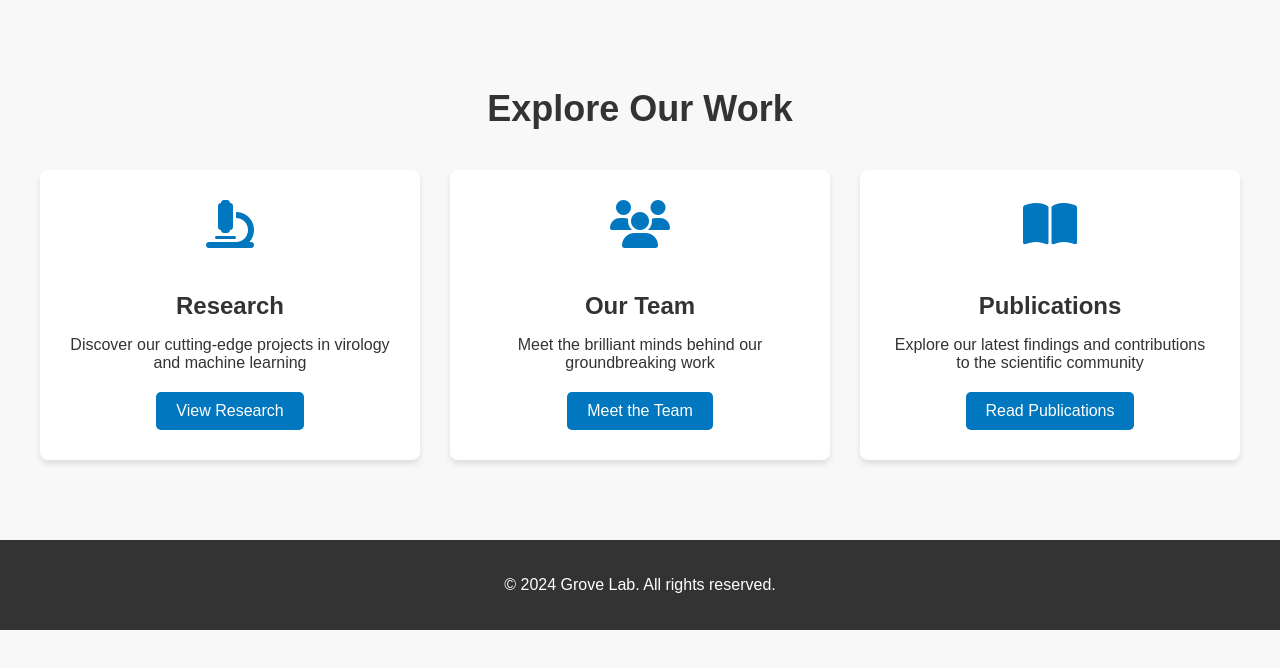
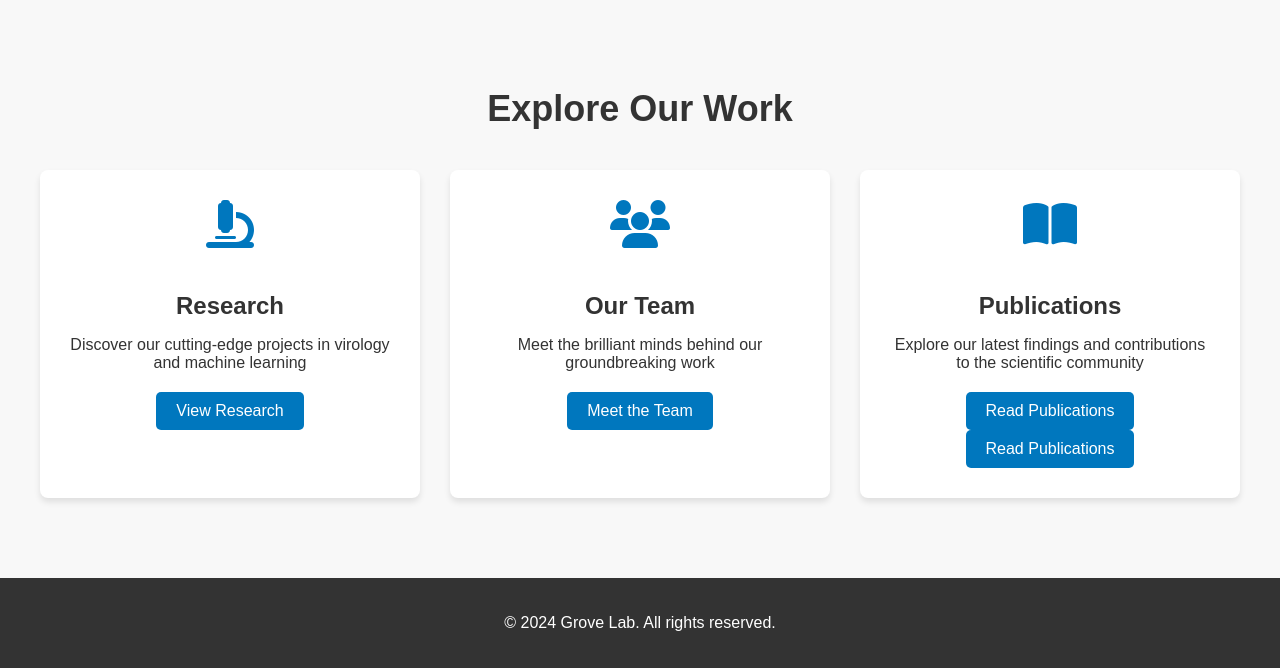
Before and after one commit to GroveLab/GroveLab.github.io, a plain HTML site: page index.html in a window 1280 px wide. Shown: the part 822-1490 px from the top of the page. Before the commit the page ends 1452 px from the top, so only its background shows below. Drawn offline with Linux system fonts and the light colour scheme; a web font is replaced by a local one.

Commit message:
Update index.html

```diff
--- a/index.html
+++ b/index.html
@@ -203,6 +203,7 @@
                         <h3>Publications</h3>
                         <p>Explore our latest findings and contributions to the scientific community</p>
                         <a href="#publications" class="btn">Read Publications</a>
+                        <a href="publications" class="btn">Read Publications</a>
                     </div>
                 </div>
             </div>
```
